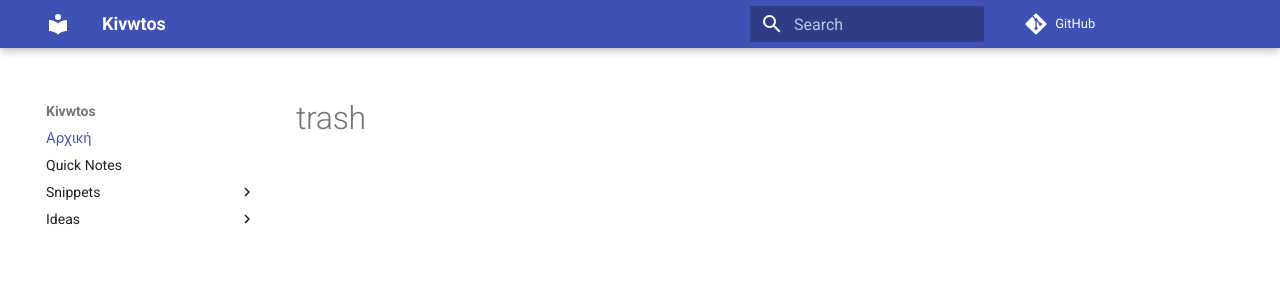
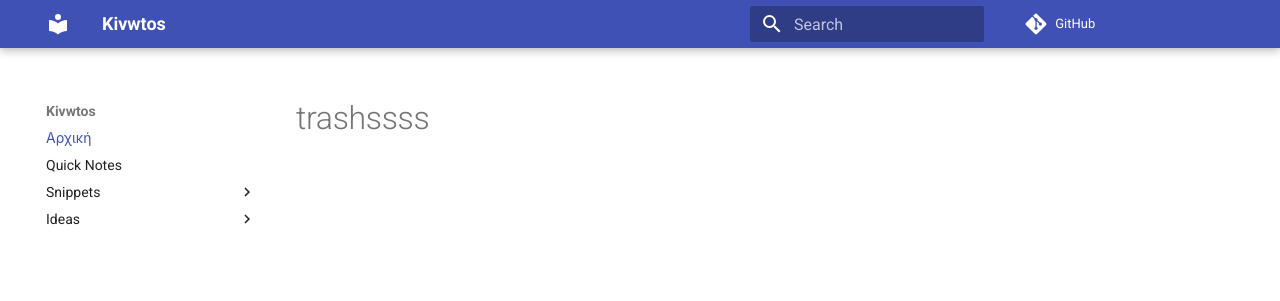
Before and after one commit to georgemos940/Kivwtos, an MkDocs documentation site: the page built from docs/index.md, in a window 1280 px wide. Shown: the top 301 px of the page. Built offline with MkDocs 1.6.1 and Material for MkDocs 9.7.7, drawn with Linux system fonts in a browser that asks for light colours; comment, search, counter and statistics services are not loaded.

Commit message:
Update index.md

```diff
--- a/docs/index.md
+++ b/docs/index.md
@@ -1 +1 @@
-# trash
+# trashssss
```
